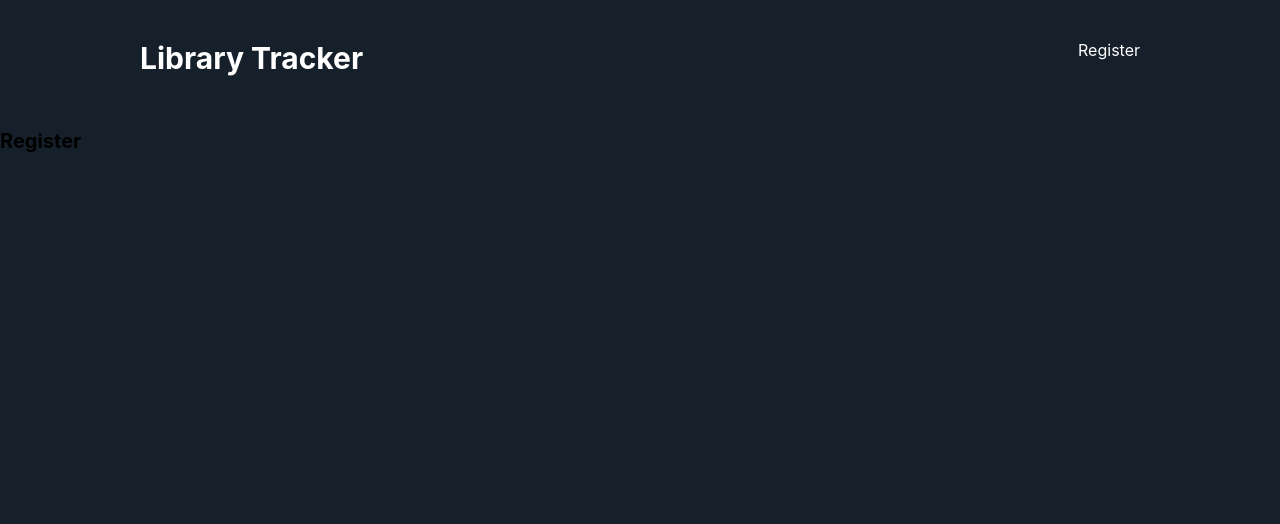
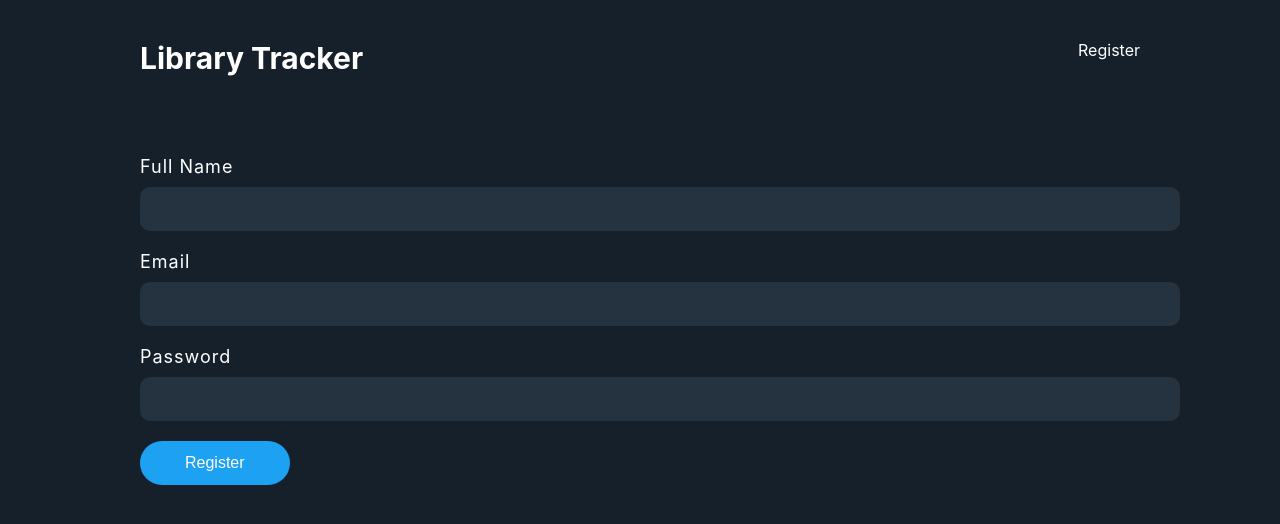
Before and after one commit to brucebrophy/library-tracker, a React (Create React App) app in the folder app/: page /register in a window 1280 px wide. Shown: the top 524 px of the page. Built offline with nearby package versions, Linux system fonts and the light colour scheme.

Commit message:
Completes Login & Register

```diff
--- a/app/src/components/Header.js
+++ b/app/src/components/Header.js
@@ -37,7 +37,7 @@ const Header = () => {
   return (
     <Container>
       <StyledHeader>
-        <Link class="logo" to="/">
+        <Link className="logo" to="/">
           <h1>Library Tracker</h1>
         </Link>
         <nav>
--- a/app/src/contexts/UserContext.js
+++ b/app/src/contexts/UserContext.js
@@ -34,6 +34,15 @@ export const UserContextProvider = ({ children }) => {
     }
   };
 
+  const handleRegister = async ({ name, email, password }) => {
+    const response = await Axios.post(`${process.env.REACT_APP_API_URL}/v1/auth/register`, { name, email, password});
+    const { user, tokens } = response.data;
+    setUserData(user);
+    setTokens(tokens);
+    localStorage.setItem('tokens', JSON.stringify(tokens));
+    localStorage.setItem('userId', user.id);
+  };
+
   const handleLogin = async ({ email, password }) => {
     const response = await Axios.post(`${process.env.REACT_APP_API_URL}/v1/auth/login`, { email, password});
     const { user, tokens } = response.data;
@@ -63,7 +72,7 @@ export const UserContextProvider = ({ children }) => {
   }, []);
 
   return (
-    <UserContext.Provider value={{ userData, handleLogin, handleLogout }}>
+    <UserContext.Provider value={{ userData, handleRegister, handleLogin, handleLogout }}>
       {children}
     </UserContext.Provider>
   );
--- a/app/src/pages/Register.js
+++ b/app/src/pages/Register.js
@@ -1,8 +1,44 @@
+import { useContext } from 'react';
+import { useForm } from "react-hook-form";
+import { Redirect } from 'react-router-dom';
+import { UserContext } from '../contexts/UserContext';
+import Container from '../styles/Container';
+import FormGroup from '../styles/FormGroup';
+import { DefaultButton } from '../styles/Buttons';
+
 const Register = () => {
+  const { userData, handleRegister } = useContext(UserContext);
+  const { register, handleSubmit, errors } = useForm();
+
+  const onSubmit = data => {
+    handleRegister(data);
+  }
+
   return (
-    <div>
-      <h1>Register</h1>
-    </div>
+    <Container>
+      <form onSubmit={handleSubmit(onSubmit)}>
+        <FormGroup>
+          <label htmlFor="name">Full Name
+            <input type="text" name="name" id="name" ref={register({ required: true })} />
+            {errors.name && <span>Nmae field is required</span>}
+          </label>
+        </FormGroup>
+        <FormGroup>
+          <label htmlFor="email">Email
+            <input type="email" name="email" id="email" ref={register({ required: true })} />
+            {errors.email && <span>Email field is required</span>}
+          </label>
+        </FormGroup>
+        <FormGroup>
+          <label htmlFor="password">Password
+            <input type="password" name="password" id="password" ref={register({ required: true })} />
+            {errors.password && <span>Password field is required</span>}
+          </label>
+        </FormGroup>
+        <DefaultButton type="submit">Register</DefaultButton>
+      </form>
+      { userData && <Redirect to="/" />}
+    </Container>
   );
 };
 
```
Also changed, not shown: 2 other files (tests, documents, lock files or other folders).
